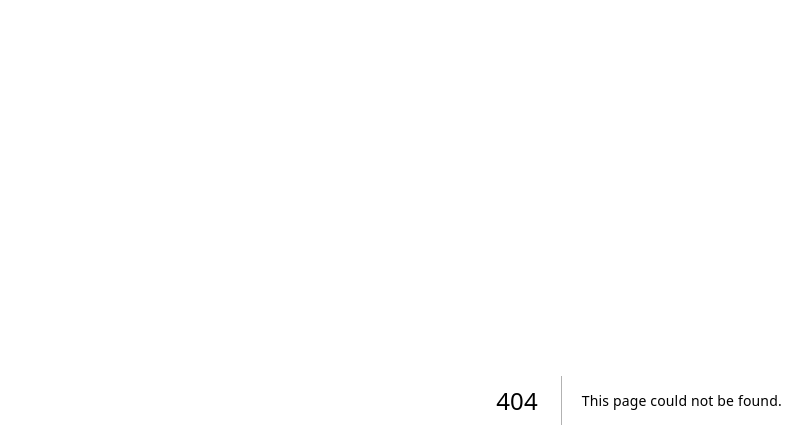
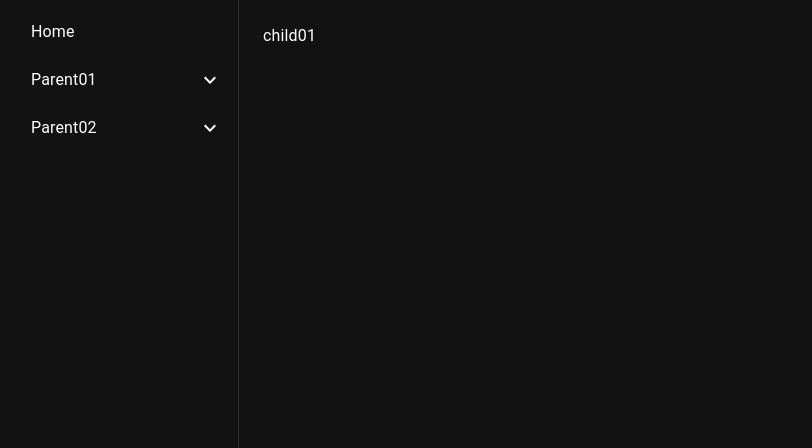
Before and after one commit to SphrGhfri/taxy-app, a Next.js app: page /parent01/child01 in a window 1280 px wide. Before the commit this address had no page. Shown: the top 448 px of the page, without its empty margins (1-813 px from the left). Built offline with nearby package versions, Linux system fonts and the light colour scheme.

Commit message:
sidebar routes

```diff
--- a/package.json
+++ b/package.json
@@ -9,12 +9,17 @@
     "lint": "next lint"
   },
   "dependencies": {
+    "@emotion/cache": "^11.11.0",
     "@emotion/react": "^11.11.1",
+    "@emotion/server": "^11.11.0",
     "@emotion/styled": "^11.11.0",
+    "@mui/icons-material": "^5.14.0",
+    "@mui/lab": "^5.0.0-alpha.136",
     "@mui/material": "^5.14.0",
     "@types/node": "20.4.2",
     "@types/react": "18.2.14",
     "@types/react-dom": "18.2.7",
+    "clsx": "^1.2.1",
     "eslint": "8.44.0",
     "eslint-config-next": "13.4.9",
     "next": "13.4.9",
--- a/src/app/layout.tsx
+++ b/src/app/layout.tsx
@@ -1,14 +1,39 @@
 // app/layout.js - no directives needed
 import '@/app/globals.css'
-import { CssBaseline, ThemeProvider } from '@mui/material'
+import { Box, CssBaseline, ThemeProvider } from '@mui/material'
 import { darkTheme } from './theme/themes'
+import { Metadata } from 'next';
+import { Navbar } from '@/components/NavBar';
+
+export const metadata: Metadata = {
+  title: {
+    default: 'Next.js App Router',
+    template: '%s | Next.js App Router',
+  },
+  description:
+    'A sample project with sidebar',
+};
+
 
 export default function RootLayout({ children }: { children: React.ReactNode }) {
   return (
     <html lang="en">
       <ThemeProvider theme={darkTheme}>
         <CssBaseline>
-          <body id="__next">{children}</body>
+
+          <body id="__next">
+            <Box sx={{ display: 'flex' }}>
+              <Navbar />
+
+              <Box
+                component="main"
+                sx={{ flexGrow: 1, bgcolor: 'background.default', p: 3 }}
+              >
+                {children}
+              </Box>
+            </Box>
+          </body>
+
         </CssBaseline>
       </ThemeProvider>
     </html>
--- a/src/app/page.tsx
+++ b/src/app/page.tsx
@@ -1,15 +1,12 @@
 // app/page.js - no directives needed
-import { Button, Grid, Stack } from "@mui/material";
+import { Box, Button, Container, Grid, Stack, Typography } from "@mui/material";
 
 export default function Home() {
   return (
-    <Grid container  height="100vh" alignItems="center" justifyContent="center" direction="column">
-      <h1>Using Material UI with Next.js 13</h1>
-      <Stack direction="row" columnGap={1}>
-        <Button variant="text" >Text</Button>
-        <Button variant="contained" >Contaissned</Button>
-        <Button variant="outlined">Outlined</Button>
-      </Stack>
-    </Grid>
+    <Container maxWidth="sm" >
+      <Grid container spacing={2}>
+        <Typography variant="h1">Home</Typography>
+      </Grid>
+    </Container>
   );
 }
--- /dev/null
+++ b/src/app/parent01/child01/page.tsx
@@ -0,0 +1,5 @@
+export default function Page() {
+    return (
+        <div>child01</div>
+    )
+}
--- /dev/null
+++ b/src/app/parent01/child02/page.tsx
@@ -0,0 +1,5 @@
+export default function Page() {
+    return (
+        <div>child02</div>
+    )
+}
--- /dev/null
+++ b/src/app/parent02/child01/page.tsx
@@ -0,0 +1,5 @@
+export default function Page() {
+    return (
+        <div>child01</div>
+    )
+}
--- /dev/null
+++ b/src/app/parent02/child02/page.tsx
@@ -0,0 +1,5 @@
+export default function Page() {
+    return (
+        <div>child02</div>
+    )
+}
--- /dev/null
+++ b/src/app/parent02/child03/page.tsx
@@ -0,0 +1,5 @@
+export default function Page() {
+    return (
+        <div>child02</div>
+    )
+}
--- /dev/null
+++ b/src/components/NavBar.tsx
@@ -0,0 +1,75 @@
+'use client';
+
+import { TItemType } from '@/lib/menu-items';
+import { MenuItems } from '@/lib/menu-items'
+
+import { Collapse, Drawer, List, ListItemButton, ListItemText } from '@mui/material';
+import { useState } from 'react';
+import ExpandLess from '@mui/icons-material/ExpandLess';
+import ExpandMore from '@mui/icons-material/ExpandMore';
+import { useRouter } from 'next/navigation';
+
+const drawerWidth = 240;
+
+export function Navbar() {
+
+    return <Drawer
+        sx={{
+            backgroundColor: '#f5f5f5',
+            width: drawerWidth,
+            flexShrink: 0,
+            '& .MuiDrawer-paper': {
+                width: drawerWidth,
+                boxSizing: 'border-box',
+            }
+        }}
+        variant="permanent"
+        anchor="left"
+    >
+        <List
+            component="nav"
+            aria-labelledby="nested-list-subheader"
+        >
+            {MenuItems.map((item: TItemType, index) => {
+                return <DrawerMenuItem key={index} item={item} />
+            })}
+        </List>
+    </Drawer >
+
+}
+
+const DrawerMenuItem = ({ item, indent }:
+    { item: TItemType, indent?: boolean }) => {
+    const [open, setOpen] = useState<boolean>(false);
+    const router = useRouter();
+
+    const handleClick = () => {
+        if (item.path)
+            router.replace(item.path);
+    };
+
+    const collapseToggle = () => {
+        setOpen(!open);
+    }
+
+    if (item.items) {
+        return <><ListItemButton sx={{ pl: 4 }}>
+            <ListItemText primary={item.name} onClick={collapseToggle} />
+            {open ? <ExpandLess /> : <ExpandMore />}
+        </ListItemButton>
+            <Collapse in={open} timeout="auto" unmountOnExit>
+                <List component="div" disablePadding>
+                    {item.items.map((subitem: TItemType, index) => {
+                        return <DrawerMenuItem key={index} item={subitem} indent />
+                    })}
+                </List>
+            </Collapse>
+        </>
+    }
+    else {
+        return <ListItemButton sx={{ pl: indent ? 6 : 4 }} onClick={handleClick}>
+            <ListItemText primary={item.name} />
+        </ListItemButton>
+
+    }
+}
--- /dev/null
+++ b/src/lib/menu-items.ts
@@ -0,0 +1,55 @@
+export type TItemType = {
+    name: string;
+    slug: string;
+    path?: string;
+    items?: TItemType[];
+}
+
+
+export const MenuItems: TItemType[] = [
+    {
+        name: 'Home',
+        slug: 'home',
+        path: '/',
+    },
+    {
+        name: 'Parent01',
+        slug: 'parent01',
+        items: [
+            {
+                name: 'Child01',
+                slug: 'child01',
+                path: '/parent01/child01',
+            },
+            {
+                name: 'Child02',
+                slug: 'child02',
+                path: '/parent01/child02',
+            },
+            {
+                name: 'Child03',
+                slug: 'child03',
+                path: '/parent01/child03',
+            }
+
+        ],
+    },
+    {
+        name: 'Parent02',
+        slug: 'parent02',
+        items: [
+            {
+                name: 'Child01',
+                slug: 'child01',
+                path: '/parent02/child01',
+            },
+            {
+                name: 'Child02',
+                slug: 'child02',
+                path: '/parent02/child02',
+            }
+
+        ],
+    },
+
+];
```
Also changed, not shown: src/components/Header.tsx (added, +8 -0 lines), 1 other file (tests, documents, lock files or other folders).
